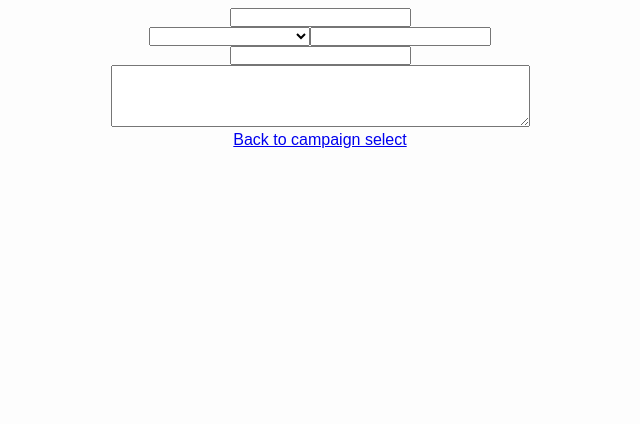
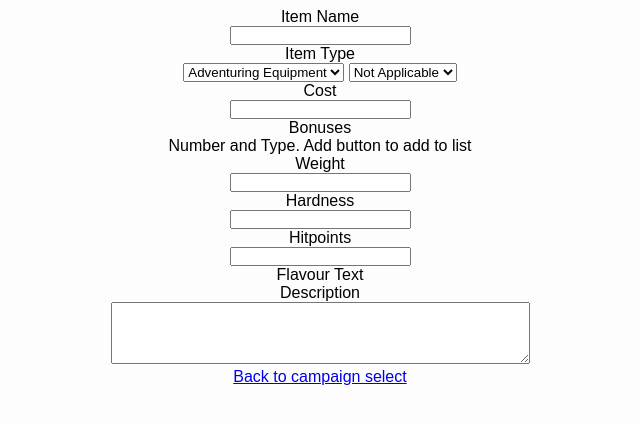
Before and after one commit to ItalianBurrito/Catacombs, a PHP site: page /updateInfo.php in a window 1280 px wide. Shown: the top 424 px of the page, without its empty margins (320-960 px from the left). Run offline with PHP 8.4, Linux system fonts and the light colour scheme.

Commit message:
Added information input fields and database entries to match

```diff
--- a/Database/schema.sql
+++ b/Database/schema.sql
@@ -22,6 +22,7 @@ CREATE TABLE MundaneItems (
   ItemName VARCHAR(255) NOT NULL,
   ItemCost VARCHAR(255),
   ItemBonuses VARCHAR(255),
+  ItemAttunment VARCHAR(63),
   ItemWieght SMALLINT,
   ItemHardness TINYINT,
   ItemHitpoints TINYINT,
--- a/Website/home.php
+++ b/Website/home.php
@@ -34,6 +34,7 @@ if(!isset($_SESSION['uid'])){
       <h1>This is the campaign selection page.</h1>
       <h2> <a href="gameMasterView.php">Goto MY campaign</a></h2>
       <h2> <a href="playerView.php">Goto my CHARACTER</a></h2>
+      <h2> <a href="updateInfo.php">Data Input</a></h2>
 
 <!-- Add support for mobile. Current does not work. It works but ew. -->
 
--- a/Website/updateInfo.php
+++ b/Website/updateInfo.php
@@ -27,9 +27,11 @@
        </div>
 
        <div id="databaseForm">
-         <input type ="" id="" name="" class="databaseInput"><br>
+         <p>Item Name</p>
+         <input type="text" id="itemName" name="itemName" class="databaseInput"><br>
+
+         <p>Item Type</p>
          <select id="itemType" name="itemType">
-           <option value=""></option>
            <option value="adventuringItem">Adventuring Equipment</option>
            <option value="alchemical">Alchemical</option>
            <option value="clothing">Clothing</option>
@@ -40,8 +42,42 @@
            <option value="wonderous">Wonderous Item</option>
            <option value="tradeGoods">Trade Goods</option>
            <option value="other">Other</option>
-         <input type="text" id="itemName" name="itemName" class="databaseInput"><br>
+         </select>
+
+         <select id="itemSlot" name="itemSlot">
+           <option value="notApplicable">Not Applicable</option>
+           <option value="head">Head</option>
+           <option value="eyes">Eyes</option>
+           <option value="neck">Neck</option>
+           <option value="back">Back</option>
+           <option value="torso">Torso</option>
+           <option value="armour">Armour/Robes</option>
+           <option value="arms">Arms</option>
+           <option value="hands">Hands</option>
+           <option value="finger">Finger</option>
+           <option value="belt">Belt</option>
+           <option value="boots">Boots</option>
+           <option value="noSlot">No Slot</option>
+         </select>
+
+         <p>Cost</p>
          <input type="text" id="itemCost" name="itemCost" class="databaseInput"><br>
+
+         <p>Bonuses</p>
+         <p>Number and Type. Add button to add to list</p>
+
+         <p>Weight</p>
+         <input type="number" id="itemWeight" name="itemWeight" class="databaseInput"><br>
+
+         <p>Hardness</p>
+         <input type="number" id="itemHardness" name="itemHardness" class="databaseInput"><br>
+
+         <p>Hitpoints</p>
+         <input type="number" id="itemHitpoints" name="itemHitpoints" class="databaseInput"><br>
+
+         <p>Flavour Text</p>
+
+         <p>Description</p>
          <textarea id="itemDescription" name="itemDescription" rows="4" cols="50"></textarea>
        </div>
 
```
